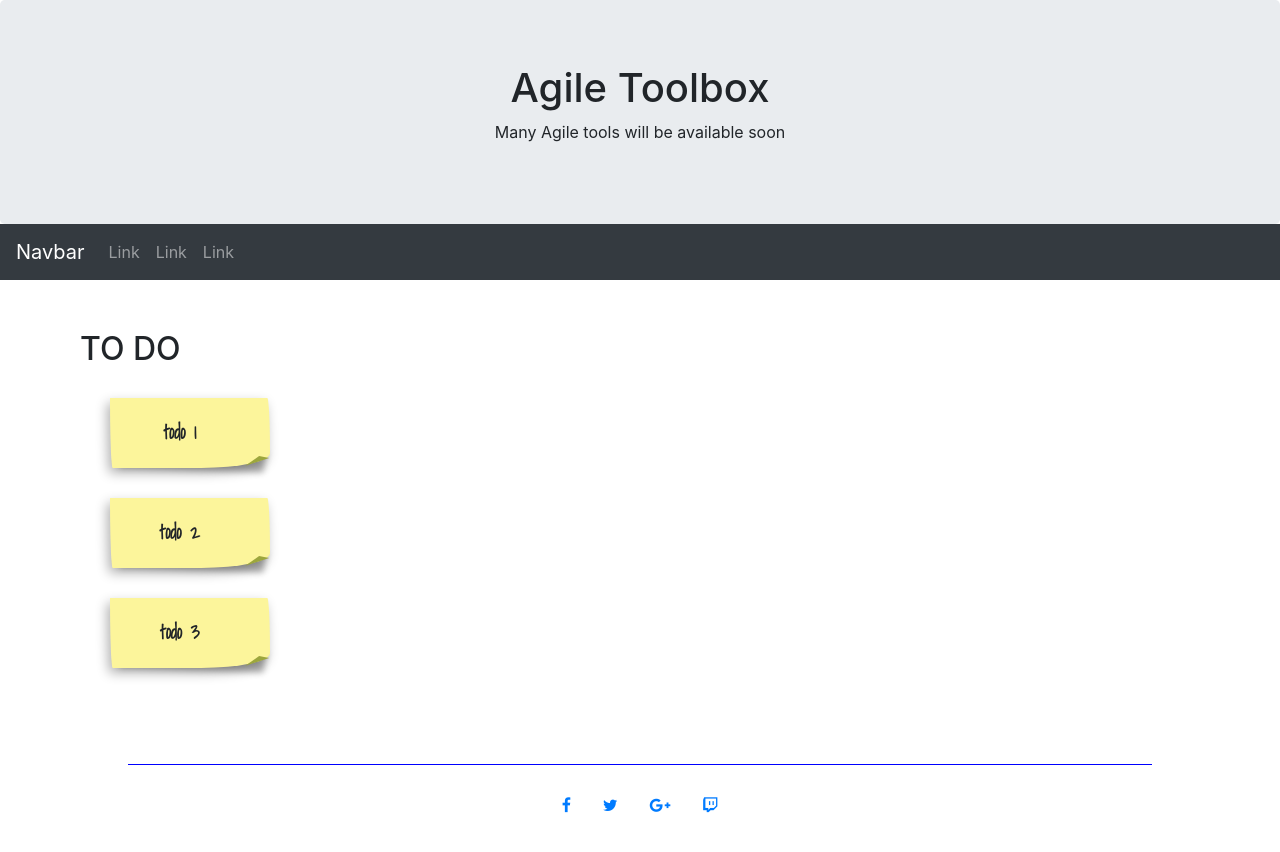
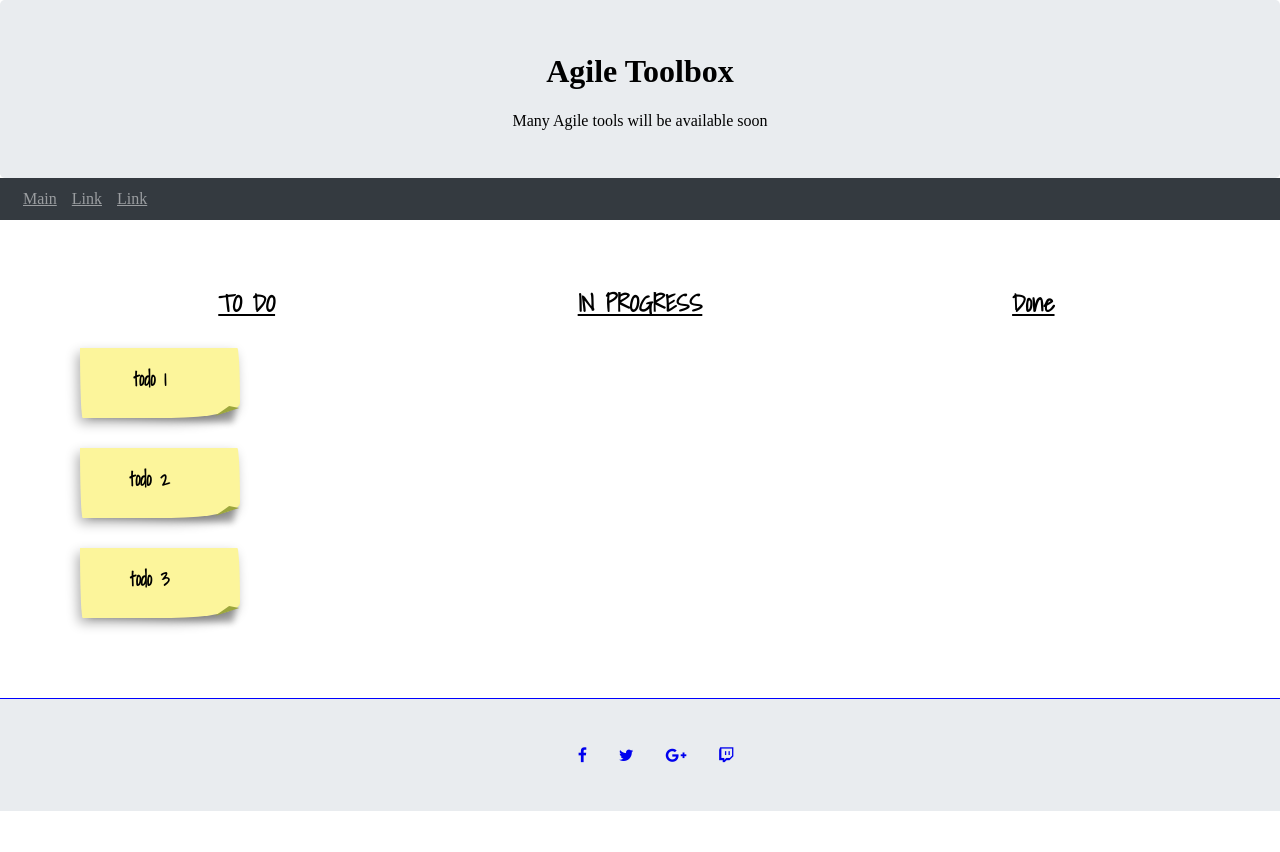
Before and after one commit to RodinDenis/agile-tool-box, a Vue app in the folder front/: page / in a window 1280 px wide. Shown: the top 852 px of the page. After the commit the page ends 811 px from the top, so only its background shows below. Built offline with nearby package versions, Linux system fonts and the light colour scheme.

Commit message:
removed bootstrap

```diff
--- /dev/null
+++ b/front/public/index.css
@@ -0,0 +1,87 @@
+@import url(https://fonts.googleapis.com/css?family=Shadows+Into+Light);
+@import url(https://fonts.googleapis.com/css?family=Bitter:400,700);
+
+body {
+    /* center the element
+    margin-right: auto;
+    margin-left: auto; */
+}
+
+header {
+    padding: 2rem 1rem;
+    background-color: #e9ecef;
+    border-radius: .3rem;
+    text-align: center;
+}
+
+nav {
+
+    position: relative;
+    display: -ms-flexbox;
+    display: flex;
+    -ms-flex-wrap: wrap;
+    flex-wrap: wrap;
+    -ms-flex-align: center;
+    align-items: center;
+    -ms-flex-pack: justify;
+    justify-content: space-between;
+    padding: .5rem 1rem;
+    background-color: #343a40!important;
+
+}
+
+nav ul {
+    margin: 0;
+    padding: 4px;
+}
+
+nav ul li {
+    display: inline;
+    margin-right: 5px;
+    padding: 3px;
+    color: rgba(255,255,255,.5);
+}
+
+nav ul li a {
+    color: rgba(255,255,255,.5);
+}
+
+main {
+    margin: 50px;
+    display: flex;
+}
+
+section {
+    margin: 0 auto;
+    width: 100%;
+    text-align: center;
+}
+
+section H2 {
+  font-family: 'Shadows Into Light', cursive;
+  text-decoration: underline;
+}
+
+footer {
+    padding: 2rem 1rem;
+    background-color: #e9ecef;
+    border-top: 1px solid blue;
+    width: 100%;
+    display: flex;
+    justify-content: center;
+}
+
+footer i {
+  padding: 1em;
+}
+
+.white-board {
+  background-color: #e9ecef
+  position: relative
+  width: 80%
+  height: 80%
+  border-radius: 5px
+  border: 10px solid #e9ecef
+  /*box-shadow: inset -1px 2px 2px $wb-shadow, 6px 9px 1px rgba(0, 0, 0, 0.1) */
+  overflow: hidden
+}
--- a/front/public/index.html
+++ b/front/public/index.html
@@ -5,109 +5,47 @@
     <meta charset="utf-8">
     <meta name="viewport" content="width=device-width, initial-scale=1">
 
-  <link rel="stylesheet" href="https://maxcdn.bootstrapcdn.com/bootstrap/4.5.2/css/bootstrap.min.css">
-  <link rel="stylesheet" type="text/css" href="https://cdnjs.cloudflare.com/ajax/libs/font-awesome/4.7.0/css/font-awesome.css">
+    <link rel="stylesheet" type="text/css"
+          href="https://cdnjs.cloudflare.com/ajax/libs/font-awesome/4.7.0/css/font-awesome.css">
 
+    <link rel="stylesheet" type="text/css" href="https://cdnjs.cloudflare.com/ajax/libs/normalize/8.0.1/normalize.min.css">
+    <link rel="stylesheet" type="text/css" href="index.css">
 
-  <script src="https://ajax.googleapis.com/ajax/libs/jquery/3.5.1/jquery.min.js"></script>
-  <script src="https://cdnjs.cloudflare.com/ajax/libs/popper.js/1.16.0/umd/popper.min.js"></script>
-  <script src="https://maxcdn.bootstrapcdn.com/bootstrap/4.5.2/js/bootstrap.min.js"></script>
-  <style>
-  @import url(https://fonts.googleapis.com/css?family=Shadows+Into+Light);
-  @import url(https://fonts.googleapis.com/css?family=Bitter:400,700);
-
-
-.white-board
-  background-color: #f2f2f2
-  position: relative
-  width: 80%
-  height: 80%
-  border-radius: 5px
-  border: 10px solid $wb-bdr-color
-  box-shadow: inset -1px 2px 2px $wb-shadow, 6px 9px 1px rgba(0, 0, 0, 0.1)
-  overflow: hidden
-
-H2 {
-  font-family: 'Shadows Into Light', cursive;
-  text-decoration: underline;
-}
-  .fakeimg {
-    height: 200px;
-    background: #aaa;
-  }
-
-  .wrapper {
-  display: flex;
-  justify-content: center;
-}
-
-footer {
-  flex: 0 0 auto;
-  display: flex;
-  color: #ccc;
-  margin: 1em;
-  padding: 1em;
-  width: 80%;
-  border-top: 1px solid blue;
-  justify-content: center;
-}
-
-footer i {
-  padding: 1em;
-}
-
-  </style>
   </head>
   <body>
 
-<div class="jumbotron text-center" style="margin-bottom:0">
+    <header>
       <h1>Agile Toolbox</h1>
       <p>Many Agile tools will be available soon</p>
-</div>
+    </header>
 
-<nav class="navbar navbar-expand-sm bg-dark navbar-dark">
-  <a class="navbar-brand" href="#">Navbar</a>
-  <button class="navbar-toggler" type="button" data-toggle="collapse" data-target="#collapsibleNavbar">
-    <span class="navbar-toggler-icon"></span>
-  </button>
-  <div class="collapse navbar-collapse" id="collapsibleNavbar">
-    <ul class="navbar-nav">
-      <li class="nav-item">
-        <a class="nav-link" href="#">Link</a>
-      </li>
-      <li class="nav-item">
-        <a class="nav-link" href="#">Link</a>
-      </li>
-      <li class="nav-item">
-        <a class="nav-link" href="#">Link</a>
-      </li>
+    <nav class="menu">
+      <ul>
+        <li><a href="#">Main</a></li>
+        <li><a href="#">Link</a></li>
+        <li><a href="#">Link</a></li>
       </ul>
-  </div>
     </nav>
 
-
-<div class="container-fluid" style="margin:50px;">
-
-  <div class="row" style="margin: 0 auto; width: 100%;">
-      <div class="col-sm-4">
+    <main>
+      <section>
         <h2>TO DO</h2>
         <div id="app"></div>
-      </div>
-    </div>
-</div>
+      </section>
+      <section>
+        <h2>IN PROGRESS</h2>
+      </section>
+      <section>
+        <h2>Done</h2>
+      </section>
+    </main>
 
-<!--<div class="jumbotron text-center" style="margin-bottom:0">-->
-<!--  <p>Footer</p>-->
-<!--</div>-->
-
-<div class="wrapper">
     <footer>
       <a href="#"><i class="fa fa-facebook"></i></a>
       <a href="#"><i class="fa fa-twitter"></i></a>
       <a href="#"><i class="fa fa-google-plus"></i></a>
       <a href="#"><i class="fa fa-twitch"></i></a>
     </footer>
-</div>
 
   </body>
 </html>
```
Lines whose indentation alone changed are shown as unchanged.
